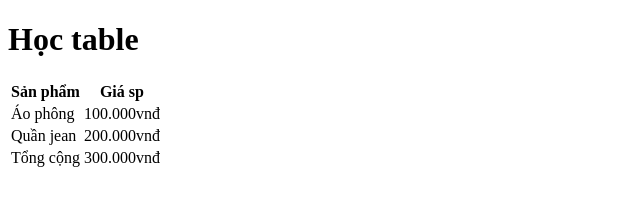
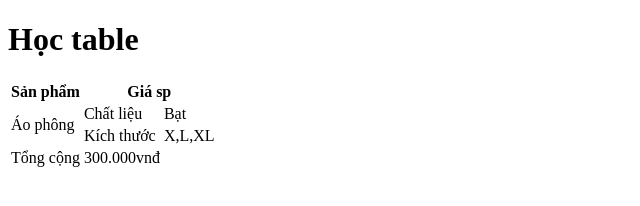
Before and after one commit to NguyenDucLongcode/duan1, a plain HTML site: page index.html in a window 1280 px wide. Shown: the whole page, without its empty margins (0-640 px from the left). Drawn offline with Linux system fonts and the light colour scheme.

Commit message:
sua bảng lan 2

```diff
--- a/index.html
+++ b/index.html
@@ -11,17 +11,18 @@
       <thead>
         <tr>
           <th>Sản phẩm</th>
-          <th>Giá sp</th>
+          <th colspan="2">Giá sp</th>
         </tr>
       </thead>
       <tbody>
         <tr>
-          <td>Áo phông</td>
-          <td>100.000vnđ</td>
+          <td rowspan="2">Áo phông</td>
+          <td>Chất liệu</td>
+          <td>Bạt</td>
         </tr>
         <tr>
-          <td>Quần jean</td>
-          <td>200.000vnđ</td>
+          <td>Kích thước</td>
+          <td>X,L,XL</td>
         </tr>
       </tbody>
       <tfoot>
```
